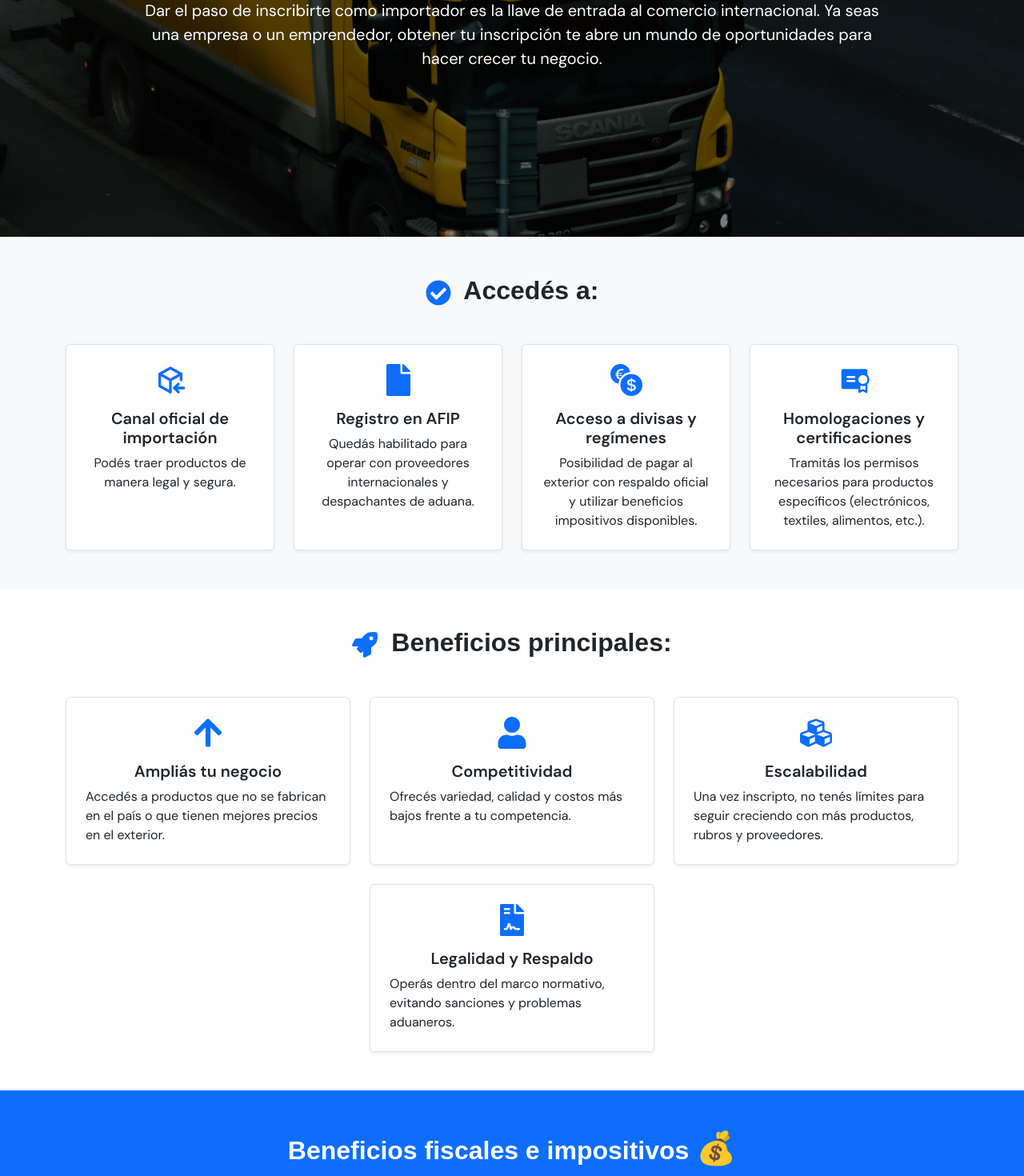
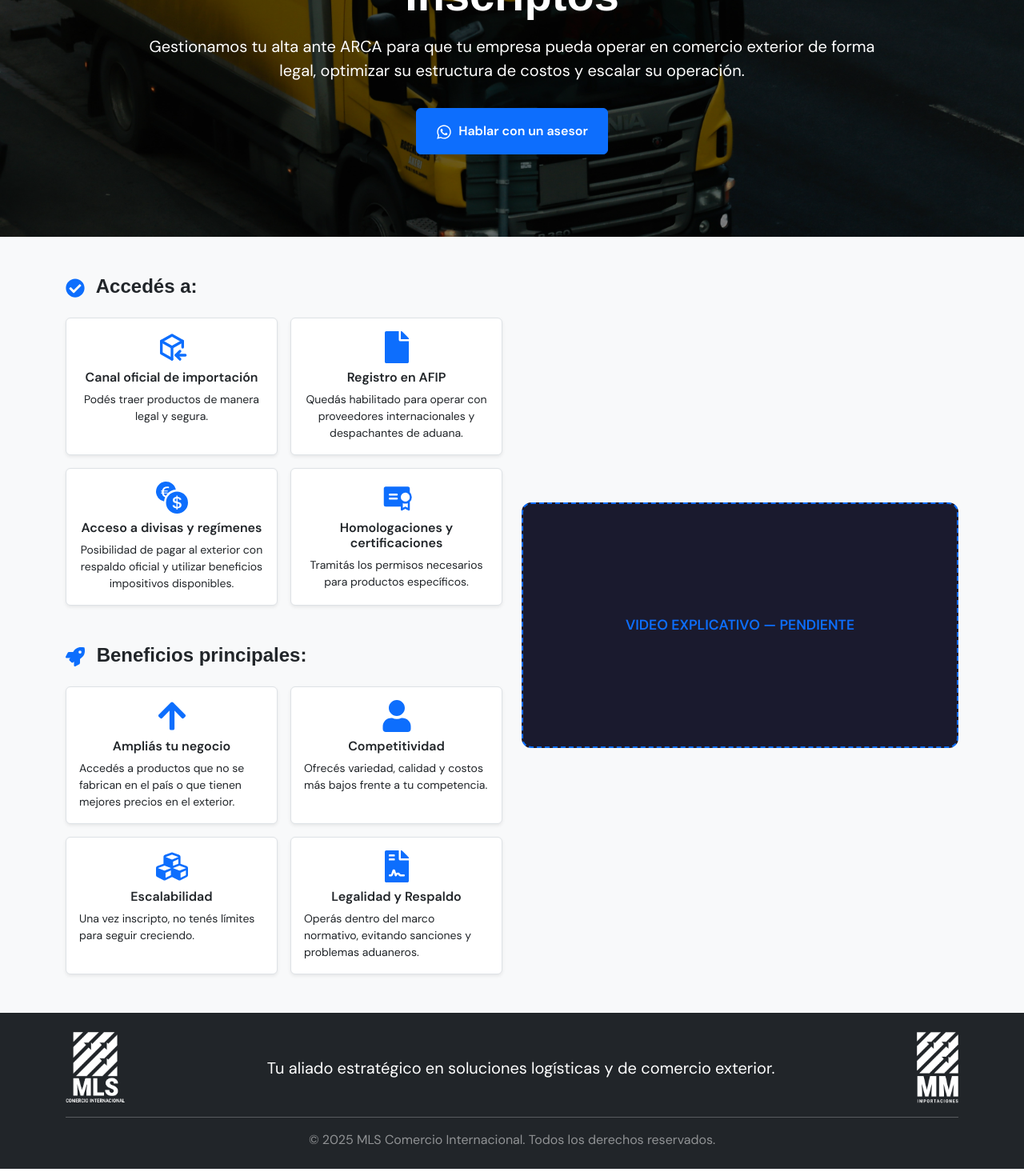
Before and after one commit to tomasgiacobino/mls-logistics-frontend, a React (Vite) app: page /importador in a window 1280 px wide. Shown: the part 400-1870 px from the top of the page at 80% size. Built offline with nearby package versions, Linux system fonts and the light colour scheme; a web font is replaced by a local one.

Commit message:
Aerea, Maritima, Importador
feat: Se modificaron las secciones Aerea Maritima e Importador con los requerimientos del cliente

```diff
--- a/src/pages/Importador.tsx
+++ b/src/pages/Importador.tsx
@@ -1,16 +1,24 @@
-// src/pages/Importador.tsx
-import { Container, Row, Col, Card } from 'react-bootstrap';
-import { FaArrowUp, FaUser, FaFileContract } from 'react-icons/fa';
+import { Container, Row, Col, Card, Button } from 'react-bootstrap';
+import { FaArrowUp, FaUser, FaFileContract, FaWhatsapp } from 'react-icons/fa';
 import { FaFile, FaCheckCircle, FaRocket, FaCubes } from 'react-icons/fa';
 import fondoImportador from '../assets/images/camion3.jpg';
 import { TbPackageImport } from 'react-icons/tb';
 import { PiCertificateFill } from 'react-icons/pi';
 import { BsCurrencyExchange } from 'react-icons/bs';
 
+const whatsappNumber = '+5493492213436';
+const whatsappMessage = 'Quiero tramitar mi alta como IMPO/EXPO';
+
 const Importador = () => {
+
+  const handleWhatsapp = () => {
+    const encodedMessage = encodeURIComponent(whatsappMessage);
+    window.open(`https://wa.me/${whatsappNumber}?text=${encodedMessage}`, '_blank');
+  };
+
   return (
     <>
-      {/* Sección de Introducción */}
+      {/* Hero */}
       <section
         className="py-5 text-white hero-importador d-flex justify-content-center align-items-center"
         style={{ backgroundImage: `url(${fondoImportador})` }}
@@ -20,139 +28,123 @@ const Importador = () => {
             <Row className="justify-content-center text-center">
               <Col lg={10}>
                 <h1 className="fw-bold display-4">
-                  ¿Por qué <span className="text-primary">inscribirte como importador</span> en Argentina?
+                  Inscripción como <span className="text-primary">Importador/Exportador</span> para Empresas y Responsables Inscriptos
                 </h1>
                 <p className="lead mt-3 fs-5">
-                  Dar el paso de inscribirte como importador es la llave de entrada al comercio internacional. Ya seas una empresa o un emprendedor, obtener tu inscripción te abre un mundo de oportunidades para hacer crecer tu negocio.
+                  Gestionamos tu alta ante ARCA para que tu empresa pueda operar en comercio exterior de forma legal, optimizar su estructura de costos y escalar su operación.
                 </p>
+                <Button
+                  variant="primary"
+                  className="fw-bold mt-3 px-4 py-3"
+                  onClick={handleWhatsapp}
+                >
+                  <FaWhatsapp className="me-2 fs-5" />
+                  Hablar con un asesor
+                </Button>
               </Col>
             </Row>
           </Container>
         </div>
       </section>
 
-      {/* Sección de Acceso y Beneficios */}
+      {/* Accedés a + Beneficios + Video */}
       <section className="py-5 bg-light text-dark">
         <Container>
-          <h2 className="text-center fw-bold mb-5">
+          <Row className="align-items-center">
+            <Col lg={6}>
+              {/* Accedés a */}
+              <h4 className="fw-bold mb-4">
                 <FaCheckCircle className="me-2 text-primary" /> Accedés a:
-          </h2>
-          <Row className="g-4">
-            <Col md={6} lg={3}>
-              <Card className="h-100 text-center p-4 border shadow-sm">
-                <TbPackageImport className="h1 text-primary mx-auto mb-3" />
-                <Card.Title className="fw-bold">Canal oficial de importación</Card.Title>
-                <Card.Text>
-                  Podés traer productos de manera legal y segura.
-                </Card.Text>
+              </h4>
+              <Row className="g-3 mb-5">
+                <Col md={6}>
+                  <Card className="h-100 text-center p-3 border shadow-sm">
+                    <TbPackageImport className="fs-1 text-primary mx-auto mb-2" />
+                    <Card.Title className="fw-bold fs-6">Canal oficial de importación</Card.Title>
+                    <Card.Text className="small">Podés traer productos de manera legal y segura.</Card.Text>
                   </Card>
                 </Col>
-            <Col md={6} lg={3}>
-              <Card className="h-100 text-center p-4 border shadow-sm">
-                <FaFile className="h1 text-primary mx-auto mb-3" />
-                <Card.Title className="fw-bold">Registro en AFIP</Card.Title>
-                <Card.Text>
-                  Quedás habilitado para operar con proveedores internacionales y despachantes de aduana.
-                </Card.Text>
+                <Col md={6}>
+                  <Card className="h-100 text-center p-3 border shadow-sm">
+                    <FaFile className="fs-1 text-primary mx-auto mb-2" />
+                    <Card.Title className="fw-bold fs-6">Registro en AFIP</Card.Title>
+                    <Card.Text className="small">Quedás habilitado para operar con proveedores internacionales y despachantes de aduana.</Card.Text>
                   </Card>
                 </Col>
-            <Col md={6} lg={3}>
-              <Card className="h-100 text-center p-4 border shadow-sm">
-                <BsCurrencyExchange className="h1 text-primary mx-auto mb-3" />
-                <Card.Title className="fw-bold">Acceso a divisas y regímenes</Card.Title>
-                <Card.Text>
-                  Posibilidad de pagar al exterior con respaldo oficial y utilizar beneficios impositivos disponibles.
-                </Card.Text>
+                <Col md={6}>
+                  <Card className="h-100 text-center p-3 border shadow-sm">
+                    <BsCurrencyExchange className="fs-1 text-primary mx-auto mb-2" />
+                    <Card.Title className="fw-bold fs-6">Acceso a divisas y regímenes</Card.Title>
+                    <Card.Text className="small">Posibilidad de pagar al exterior con respaldo oficial y utilizar beneficios impositivos disponibles.</Card.Text>
                   </Card>
                 </Col>
-            <Col md={6} lg={3}>
-              <Card className="h-100 text-center p-4 border shadow-sm">
-                <PiCertificateFill className="h1 text-primary mx-auto mb-3" />
-                <Card.Title className="fw-bold">Homologaciones y certificaciones</Card.Title>
-                <Card.Text>
-                  Tramitás los permisos necesarios para productos específicos (electrónicos, textiles, alimentos, etc.).
-                </Card.Text>
+                <Col md={6}>
+                  <Card className="h-100 text-center p-3 border shadow-sm">
+                    <PiCertificateFill className="fs-1 text-primary mx-auto mb-2" />
+                    <Card.Title className="fw-bold fs-6">Homologaciones y certificaciones</Card.Title>
+                    <Card.Text className="small">Tramitás los permisos necesarios para productos específicos.</Card.Text>
                   </Card>
                 </Col>
               </Row>
-        </Container>
-      </section>
 
-      {/* Sección de Beneficios Principales */}
-      <section className="py-5 text-dark">
-        <Container>
-          <h2 className="text-center fw-bold mb-5">
+              {/* Beneficios principales */}
+              <h4 className="fw-bold mb-4">
                 <FaRocket className="me-2 text-primary" /> Beneficios principales:
-          </h2>
-          <Row className="g-4 justify-content-center">
-            <Col md={6} lg={4}>
-              <Card className="h-100 p-4 border shadow-sm">
-                <FaArrowUp className="h1 text-primary mx-auto mb-3" />
-                <Card.Title className="fw-bold text-center">Ampliás tu negocio</Card.Title>
-                <Card.Text>
-                  Accedés a productos que no se fabrican en el país o que tienen mejores precios en el exterior.
-                </Card.Text>
+              </h4>
+              <Row className="g-3">
+                <Col md={6}>
+                  <Card className="h-100 p-3 border shadow-sm">
+                    <FaArrowUp className="fs-1 text-primary mx-auto mb-2" />
+                    <Card.Title className="fw-bold text-center fs-6">Ampliás tu negocio</Card.Title>
+                    <Card.Text className="small">Accedés a productos que no se fabrican en el país o que tienen mejores precios en el exterior.</Card.Text>
                   </Card>
                 </Col>
-            <Col md={6} lg={4}>
-              <Card className="h-100 p-4 border shadow-sm">
-                <FaUser className="h1 text-primary mx-auto mb-3" />
-                <Card.Title className="fw-bold text-center">Competitividad</Card.Title>
-                <Card.Text>
-                  Ofrecés variedad, calidad y costos más bajos frente a tu competencia.
-                </Card.Text>
+                <Col md={6}>
+                  <Card className="h-100 p-3 border shadow-sm">
+                    <FaUser className="fs-1 text-primary mx-auto mb-2" />
+                    <Card.Title className="fw-bold text-center fs-6">Competitividad</Card.Title>
+                    <Card.Text className="small">Ofrecés variedad, calidad y costos más bajos frente a tu competencia.</Card.Text>
                   </Card>
                 </Col>
-            <Col md={6} lg={4}>
-              <Card className="h-100 p-4 border shadow-sm">
-                <FaCubes className="h1 text-primary mx-auto mb-3" />
-                <Card.Title className="fw-bold text-center">Escalabilidad</Card.Title>
-                <Card.Text>
-                  Una vez inscripto, no tenés límites para seguir creciendo con más productos, rubros y proveedores.
-                </Card.Text>
+                <Col md={6}>
+                  <Card className="h-100 p-3 border shadow-sm">
+                    <FaCubes className="fs-1 text-primary mx-auto mb-2" />
+                    <Card.Title className="fw-bold text-center fs-6">Escalabilidad</Card.Title>
+                    <Card.Text className="small">Una vez inscripto, no tenés límites para seguir creciendo.</Card.Text>
                   </Card>
                 </Col>
-            <Col md={6} lg={4}>
-              <Card className="h-100 p-4 border shadow-sm">
-                <FaFileContract className="h1 text-primary mx-auto mb-3" />
-                <Card.Title className="fw-bold text-center">Legalidad y Respaldo</Card.Title>
-                <Card.Text>
-                Operás dentro del marco normativo, evitando sanciones y problemas aduaneros.
-                </Card.Text>
+                <Col md={6}>
+                  <Card className="h-100 p-3 border shadow-sm">
+                    <FaFileContract className="fs-1 text-primary mx-auto mb-2" />
+                    <Card.Title className="fw-bold text-center fs-6">Legalidad y Respaldo</Card.Title>
+                    <Card.Text className="small">Operás dentro del marco normativo, evitando sanciones y problemas aduaneros.</Card.Text>
                   </Card>
                 </Col>
               </Row>
-        </Container>
-      </section>
+            </Col>
 
-      {/* Sección de Beneficios Fiscales */}
-      <section className="py-5 bg-primary text-white">
-        <Container>
-          <Row className="justify-content-center text-center">
-            <Col lg={10}>
-              <h2 className="fw-bold mb-4">Beneficios fiscales e impositivos <span className="h1">💰</span></h2>
-              <p className="lead fw-bold mb-4">
-                Al realizar una importación, gran parte de los impuestos que abonás (IVA, Ganancias, Ingresos Brutos, entre otros) no se pierden:
-              </p>
-              <ul className="fs-5 text-start mx-auto">
-                <li>Se generan <span className='fw-bold'>créditos fiscales</span> que podés aplicar después al momento de pagar tus impuestos nacionales y provinciales.</li>
-                <li>Esto significa que muchos de los tributos de la importación <span className='fw-bold'>quedan como saldo a favor</span> para compensar futuras obligaciones fiscales.</li>
-                <li>En la práctica, terminás transformando un gasto en una <span className='fw-bold'>herramienta financiera</span> que mejora la rentabilidad de tu negocio.</li>
-              </ul>
-            </Col>
-          </Row>
-        </Container>
-      </section>
-
-      {/* Sección de Resumen y Conclusión */}
-      <section className="py-5 text-dark">
-        <Container>
-          <Row className="justify-content-center text-center">
-            <Col lg={10}>
-              <h3 className="fw-bold">👉 En resumen:</h3>
-              <p className="lead mt-3 fs-4">
-                Inscribirte como importador es dejar de depender de terceros, importar con seguridad, y aprovechar los beneficios fiscales que transforman la importación en una inversión estratégica.
-              </p>
+            <Col lg={6} className="d-flex align-items-center justify-content-center">
+              {/* PENDIENTE: reemplazar por video explicativo */}
+              <div
+                style={{
+                  width: '100%',
+                  aspectRatio: '16/9',
+                  background: '#1a1a2e',
+                  borderRadius: '12px',
+                  border: '2px dashed #0d6efd',
+                  color: '#0d6efd',
+                  display: 'flex',
+                  alignItems: 'center',
+                  justifyContent: 'center',
+                  fontWeight: 'bold',
+                  fontSize: '1.1rem',
+                  textAlign: 'center',
+                  padding: '2rem'
+                }}
+                className="mt-4 mt-lg-0"
+              >
+                VIDEO EXPLICATIVO — PENDIENTE
+              </div>
             </Col>
           </Row>
         </Container>
--- a/src/pages/Maritima.tsx
+++ b/src/pages/Maritima.tsx
@@ -1,6 +1,6 @@
 // src/pages/CotizacionMaritima.tsx
 import { Container, Row, Col, Card } from 'react-bootstrap';
-import { FaFile, FaClipboard, FaShip } from 'react-icons/fa';
+import { FaFile, FaClipboard, FaShip, FaCheckCircle } from 'react-icons/fa';
 import fondoBarco from '../assets/images/paisaje3.jpg';
 import WhatsappForm from '../components/WhatsappForm';
 import { TbListDetails } from 'react-icons/tb';
@@ -131,7 +131,44 @@ const CotizacionMaritima = () => {
         </Container>
       </section>
 
-      <div className="py-5 text-dark">
+      {/* Sección: Cálculo de Costos e Impuestos */}
+      <section className="py-5 bg-white text-dark">
+          <Container>
+              <Row className="justify-content-center">
+                  <Col lg={8}>
+                      <h2 className="fw-bold text-primary mb-3">Sabé exactamente cuánto te va a costar antes de invertir</h2>
+                      <p className="lead mb-4">
+                          Antes de que pongas un peso, te entregamos el costo real de tu importación puesta en Argentina. Sin sorpresas, sin costos ocultos, con todos los números sobre la mesa.
+                      </p>
+                      <h5 className="fw-bold mb-3">Lo que calculamos:</h5>
+                      <ul className="list-unstyled">
+                          <li className="d-flex align-items-start gap-3 mb-3">
+                              <FaCheckCircle className="text-primary fs-5 mt-1 flex-shrink-0" />
+                              <span>Costo del producto en origen (FOB o EXW según tu operación).</span>
+                          </li>
+                          <li className="d-flex align-items-start gap-3 mb-3">
+                              <FaCheckCircle className="text-primary fs-5 mt-1 flex-shrink-0" />
+                              <span>Flete internacional según la modalidad elegida.</span>
+                          </li>
+                          <li className="d-flex align-items-start gap-3 mb-3">
+                              <FaCheckCircle className="text-primary fs-5 mt-1 flex-shrink-0" />
+                              <span>Derechos de importación, IVA, percepciones y tasas estadísticas aplicables.</span>
+                          </li>
+                          <li className="d-flex align-items-start gap-3 mb-3">
+                              <FaCheckCircle className="text-primary fs-5 mt-1 flex-shrink-0" />
+                              <span>Gastos operativos, honorarios de despachante y servicios logísticos locales.</span>
+                          </li>
+                          <li className="d-flex align-items-start gap-3 mb-3">
+                              <FaCheckCircle className="text-primary fs-5 mt-1 flex-shrink-0" />
+                              <span>Costo final puesto en tu depósito, listo para definir tu precio de venta.</span>
+                          </li>
+                      </ul>
+                  </Col>
+              </Row>
+          </Container>
+      </section>
+
+      <div className="py-5 bg-light text-dark">
         <Container>
           <h2 className="text-center fw-bold mb-4">
             Completa y cotiza
```
Also changed, not shown: src/pages/Aerea.tsx (+92 -17 lines). Lines whose indentation alone changed are shown as unchanged.
